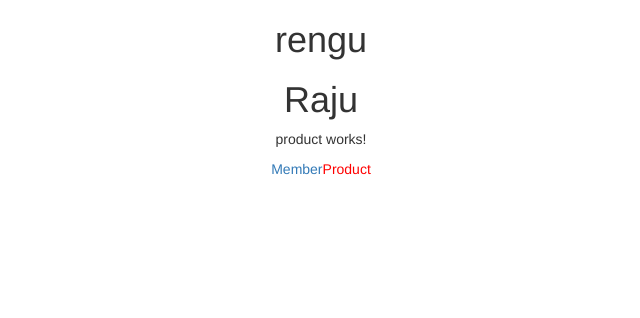
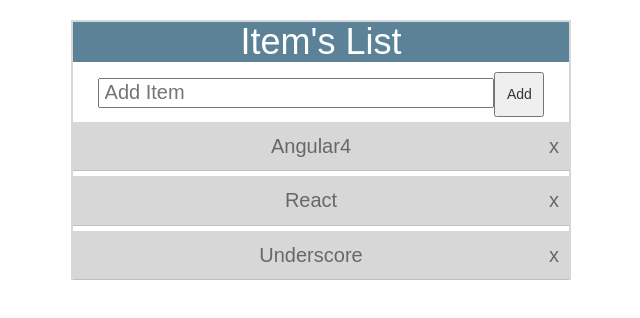
Before and after one commit to TheOneCodeGuy/learning-angular4, an Angular app: page / in a window 1280 px wide. Shown: the top 318 px of the page, without its empty margins (319-959 px from the left). Built offline with nearby package versions, Linux system fonts and the light colour scheme.

Commit message:
Simple Application

```diff
--- a/src/app/app.component.css
+++ b/src/app/app.component.css
@@ -0,0 +1,66 @@
+.main
+{
+	width: 500px;
+	text-align: center;
+	margin: 0 auto;
+	border: 2px solid #d7d7d7;
+	border-bottom: 0px;
+	margin-top: 20px;
+	font-family: sans-serif;
+}
+
+h1
+{
+	text-align: center;
+	background-color: #5c8297;
+	margin-top: 0px;
+	color: white;
+}
+
+.addItem
+{
+	position: relative;
+	padding-bottom: 0px;
+	height: 30px;
+}
+
+.addText
+{
+	width: 80%;
+	height: 30px;
+	padding: 5px;
+	font-size: 20px;
+}
+
+.addItem button
+{
+	height: 45px;
+	width: 50px;
+	padding: 5px;
+}
+
+ul
+{
+	list-style: none;
+	font-size: 20px;
+	color: #686868;
+	margin-bottom: 0px;
+	margin-left: -40px;
+	margin-top: 20px;
+}
+
+li
+{
+	border-bottom: solid 1px #bfbfbf;
+	background-color: #d7d7d7;
+	padding: 10px 0px;
+	margin-bottom: 5px;
+}
+
+span
+{
+	cursor: pointer;
+	position: relative;
+	margin-right: 10px;
+	float: right;
+}
--- a/src/app/app.component.html
+++ b/src/app/app.component.html
@@ -1,21 +1,13 @@
-<!--The whole content below can be removed with the new code.-->
-<div style="text-align:center">
-  <h1 [ngClass] = "{'has-error' : true}" *ngFor = "let i of arr">
-  {{i.name}}
-  </h1>
-  <div [ngSwitch] = "2+2">
-    <app-product *ngSwitchCase="4"></app-product>
-    <app-members *ngSwitchCase = "3"></app-members>
+<div class="main">
+    <h1>Item's List</h1>
+  <div class="addItem">
+    <input placeholder="Add Item" class="addText" [(ngModel)] = "newItem">
+    <button (click) = "pushItem()">Add</button>
   </div>
- <a *ngIf = "true" [routerLink]="['/member']">Member</a>
- <a *ngIf = "true" [ngStyle] = "{'color': 'red'}" [routerLink]="['/product']">Product</a>
-<br>
-
-<div *ngIf = "false; then fakeTemplate1 else fakeTemplate2 ">
-
-<ng-template #fakeTemplate1>Fake Template1</ng-template>
-<ng-template #fakeTemplate2>Fake Template2</ng-template>
-
+  <ul>
+    <li *ngFor = "let i of items; let ind = index">
+      {{i}}
+      <span (click) = "removeItem(ind)">x</span>
+    </li>
+  </ul>
 </div>
-
-<router-outlet></router-outlet>
--- a/src/app/app.component.ts
+++ b/src/app/app.component.ts
@@ -6,16 +6,16 @@
   styleUrls: ['./app.component.css']
 })
 export class AppComponent {
-  title = 'Rengu';
-  obj = {
-  	id: 1,
-  	name: "rengu"
-  };
-  arr = [
-  	{ id: 1, name: "rengu"},
-  	{ id: 4, name: "Raju"}
-  ];
-  styleObj = {
-  	"color" : "red"
+  items = ["Angular4", "React", "Underscore"];
+  newItem = "";
+  pushItem = function() {
+  	if(this.newItem != "")
+  		{
+  			this.items.push(this.newItem);
+  			this.newItem = "";
+  		}
+  }
+  removeItem = function(index){
+  	this.items.splice(index, 1)
   }
 }
```
